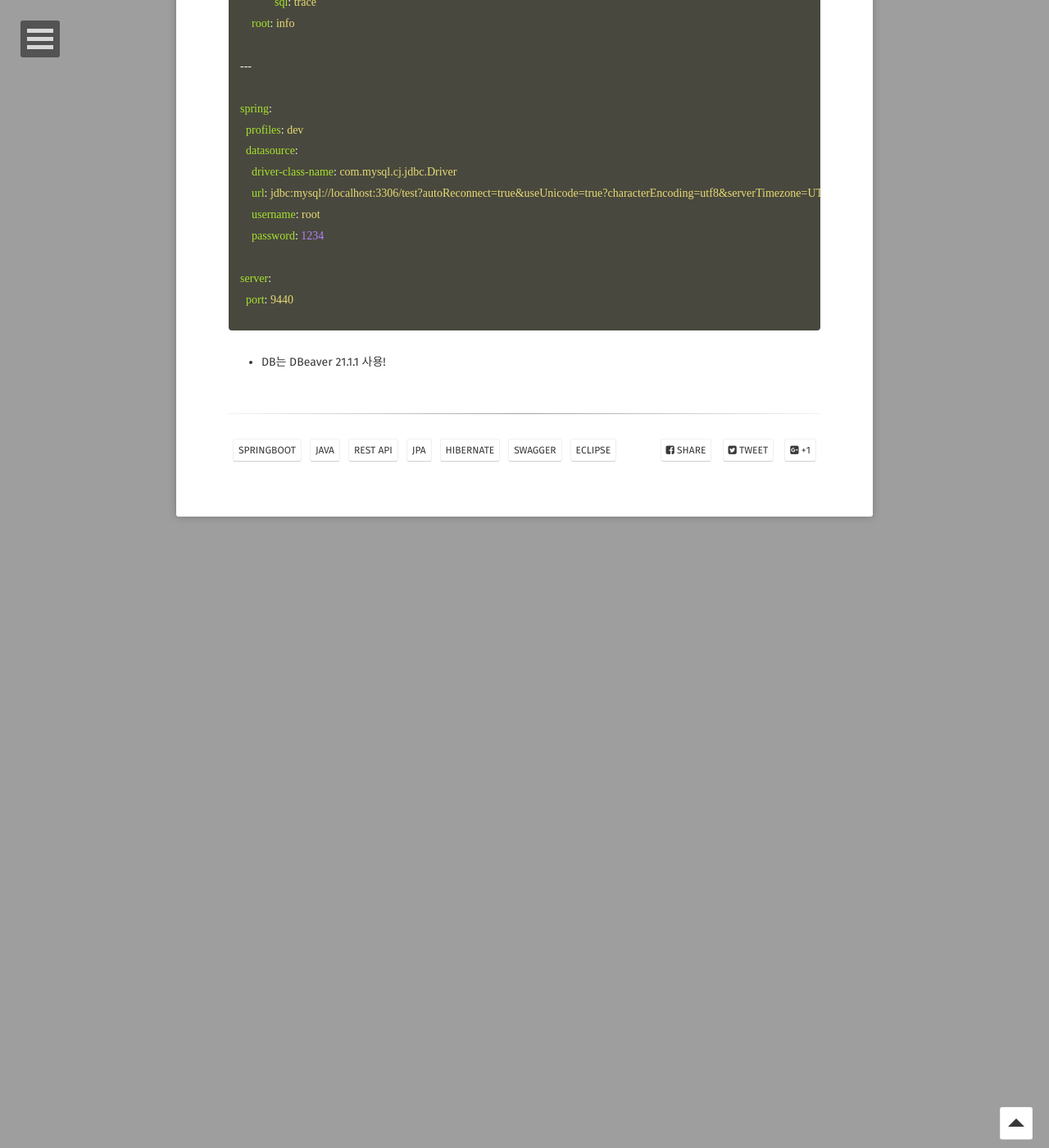
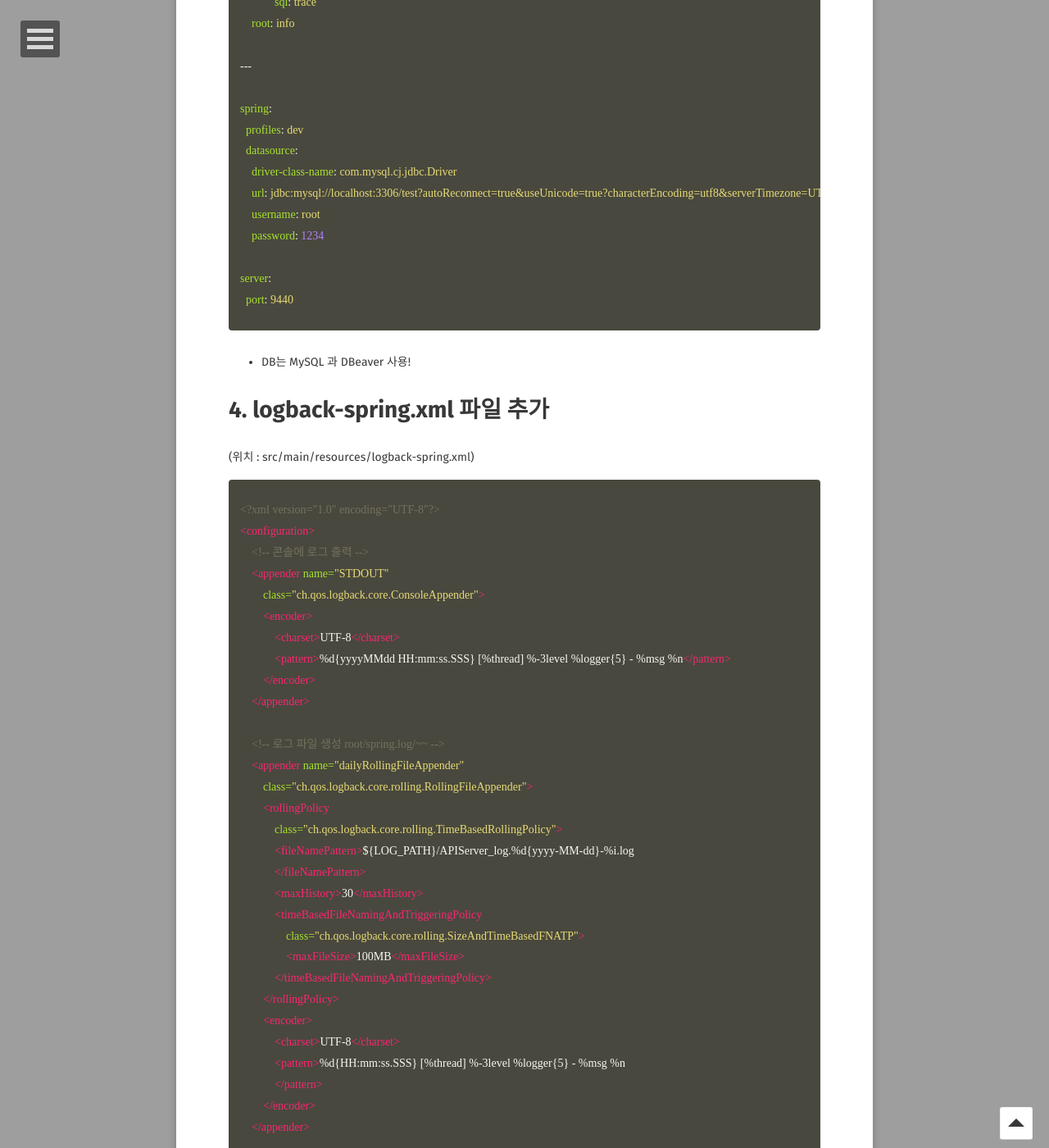
Before and after one commit to GayeonYoon/GayeonYoon.github.io, a Jekyll site: the page built from _posts/2021-07-30-REST_API_POST_1.md, in a window 1280 px wide and 1400 px high, scrolled down 6300 px. Shown: the whole window at 82% size. Built offline with Jekyll 4.4.1, drawn with Linux system fonts in a browser that asks for light colours; some web fonts are replaced; before the commit the page ends 6930 px from its top, so only the background shows below that; some of the changed text lies outside the part shown.

Commit message:
Update 2021-07-30-REST_API_POST_1.md

```diff
--- a/_posts/2021-07-30-REST_API_POST_1.md
+++ b/_posts/2021-07-30-REST_API_POST_1.md
@@ -2,7 +2,7 @@
 layout: post
 title: "[Spring Boot] REST API Project [1]"
 date: 2021-07-04
-excerpt: "REST API Project - 설정"
+excerpt: "REST API Project - Project 생성, Log4j 설정"
 tags: [SpringBoot, Java, REST API, JPA, Hibernate, Swagger, Eclipse]
 comments: false
 spring: true
@@ -203,4 +203,53 @@ server:
 {% endhighlight %}
 
 
-* DB는 DBeaver 21.1.1 사용!
+* DB는 MySQL 과 DBeaver 사용!
+
+# 4. logback-spring.xml 파일 추가<br>
+(위치 : src/main/resources/logback-spring.xml)
+
+{% highlight xml %}
+<?xml version="1.0" encoding="UTF-8"?>
+<configuration>
+    <!-- 콘솔에 로그 출력 -->
+    <appender name="STDOUT"
+        class="ch.qos.logback.core.ConsoleAppender">
+        <encoder>
+            <charset>UTF-8</charset>
+            <pattern>%d{yyyyMMdd HH:mm:ss.SSS} [%thread] %-3level %logger{5} - %msg %n</pattern>
+        </encoder>
+    </appender>
+
+    <!-- 로그 파일 생성 root/spring.log/~~ -->
+    <appender name="dailyRollingFileAppender"
+        class="ch.qos.logback.core.rolling.RollingFileAppender">
+        <rollingPolicy
+            class="ch.qos.logback.core.rolling.TimeBasedRollingPolicy">
+            <fileNamePattern>${LOG_PATH}/APIServer_log.%d{yyyy-MM-dd}-%i.log
+            </fileNamePattern>
+            <maxHistory>30</maxHistory>
+            <timeBasedFileNamingAndTriggeringPolicy
+                class="ch.qos.logback.core.rolling.SizeAndTimeBasedFNATP">
+                <maxFileSize>100MB</maxFileSize>
+            </timeBasedFileNamingAndTriggeringPolicy>
+        </rollingPolicy>
+        <encoder>
+            <charset>UTF-8</charset>
+            <pattern>%d{HH:mm:ss.SSS} [%thread] %-3level %logger{5} - %msg %n
+            </pattern>
+        </encoder>
+    </appender>
+
+    <!-- 프로필별 로깅 -->
+    <root level="INFO">
+        <springProfile name="dev">
+            <appender-ref ref="STDOUT" />   <!-- 이게 콘솔출력 -->
+            <appender-ref ref="dailyRollingFileAppender" />
+        </springProfile>
+        <springProfile name="op">
+        	<appender-ref ref="STDOUT" />   <!-- 이게 콘솔출력 -->
+            <appender-ref ref="dailyRollingFileAppender" />
+        </springProfile>
+    </root>
+</configuration>
+{% endhighlight %}
```
